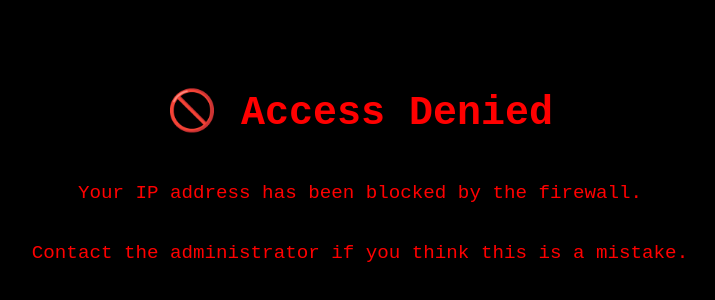
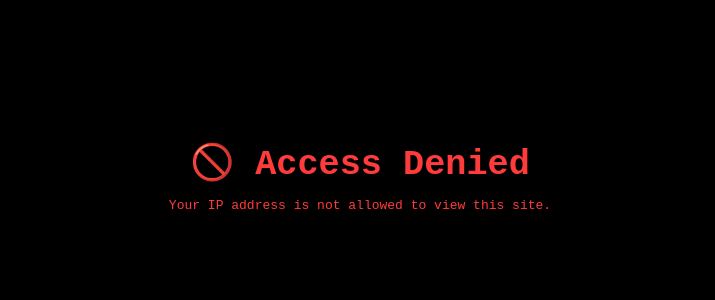
Before and after one commit to 24shahv/Mini-Website, a plain HTML site: page blocked.html in a window 1280 px wide. Shown: the part 236-536 px from the top of the page, without its empty margins (280-995 px from the left). Drawn offline with Linux system fonts and the light colour scheme.

Commit message:
Update blocked.html

```diff
--- a/blocked.html
+++ b/blocked.html
@@ -1,27 +1,18 @@
 <!DOCTYPE html>
 <html lang="en">
 <head>
-  <meta charset="UTF-8">
+  <meta charset="utf-8" />
+  <meta name="viewport" content="width=device-width,initial-scale=1" />
   <title>Access Denied</title>
   <style>
-    body {
-      display: flex;
-      flex-direction: column;
-      justify-content: center;
-      align-items: center;
-      height: 100vh;
-      background-color: black;
-      color: red;
-      font-family: monospace;
-      text-align: center;
-    }
-    h1 { font-size: 2.5rem; }
-    p { font-size: 1.2rem; }
+    body{background:#000;color:#ff3b3b;font-family:monospace;display:flex;align-items:center;justify-content:center;height:100vh;text-align:center}
+    h1{font-size:2.2rem;margin-bottom:8px}
   </style>
 </head>
 <body>
-  <h1>🚫 Access Denied</h1>
-  <p>Your IP address has been blocked by the firewall.</p>
-  <p>Contact the administrator if you think this is a mistake.</p>
+  <div>
+    <h1>🚫 Access Denied</h1>
+    <p>Your IP address is not allowed to view this site.</p>
+  </div>
 </body>
 </html>
```
